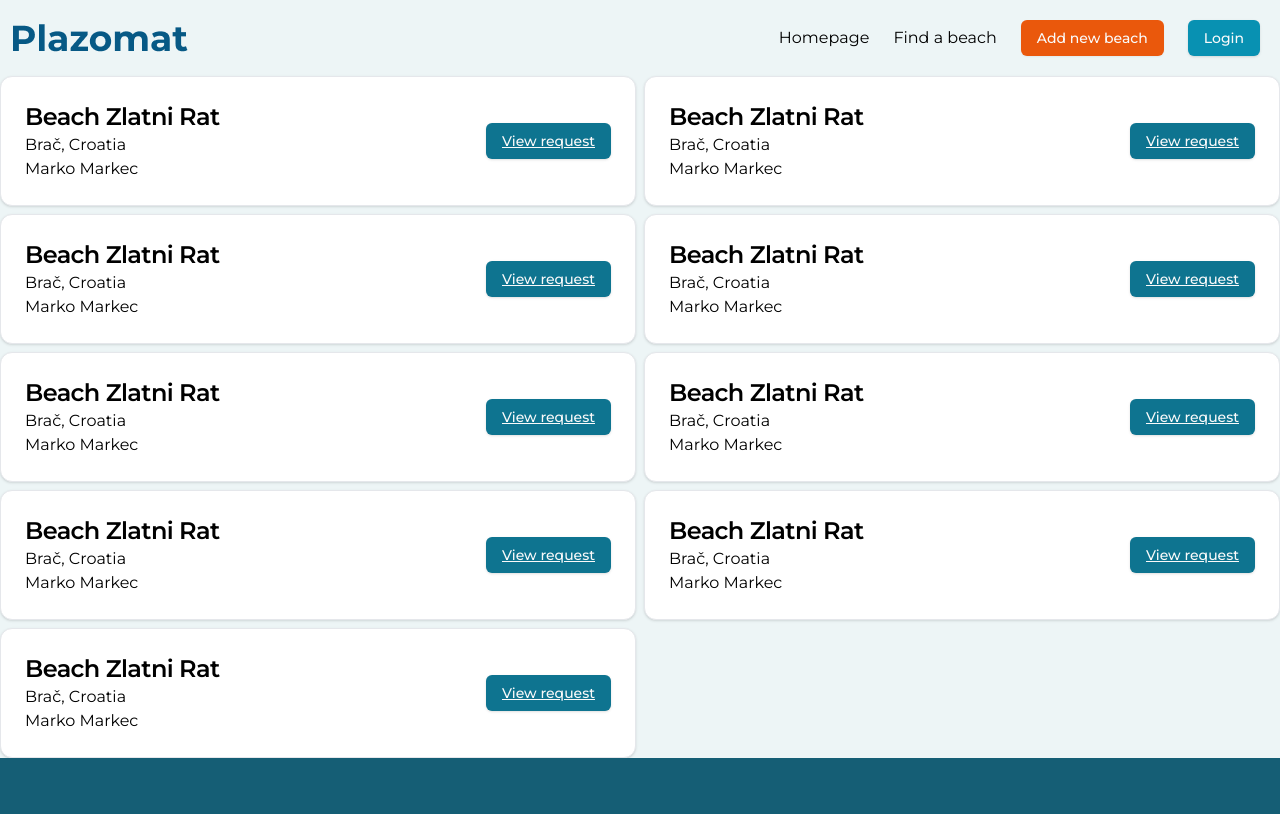
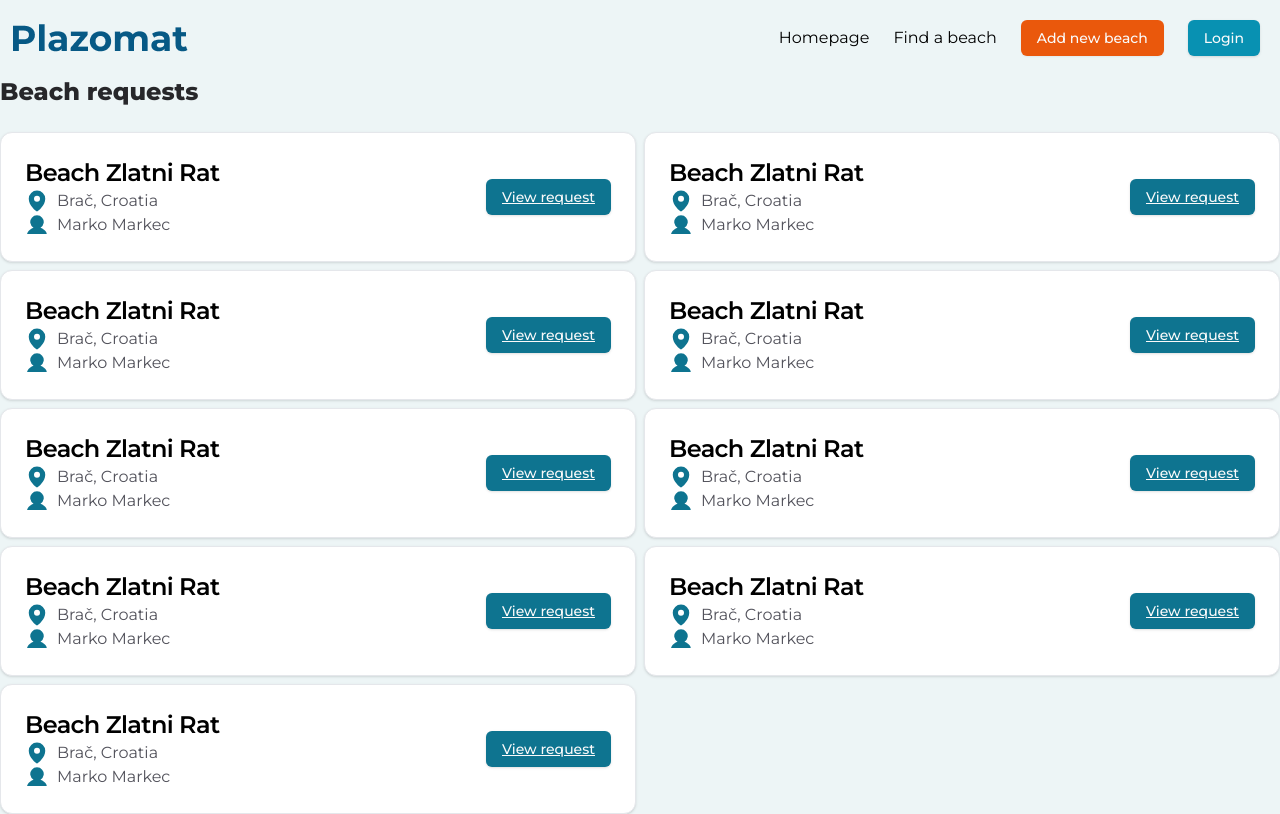
Before and after one commit to Fr1k1/wavespotter-react-express, a React (Vite) app in the folder frontend/: page /beach-requests in a window 1280 px wide. Shown: the top 814 px of the page. Built offline with nearby package versions, Linux system fonts and the light colour scheme.

Commit message:
Design improvements

```diff
--- a/frontend/src/components/ui/BeachRequestsCard.tsx
+++ b/frontend/src/components/ui/BeachRequestsCard.tsx
@@ -1,26 +1,29 @@
+import { MapPin, User } from "@phosphor-icons/react";
 import { Button } from "./button";
 import { Card, CardHeader, CardTitle } from "./card";
 
 const BeachRequestsCard = () => {
   return (
     <Card>
-      <div className="">
-        <CardHeader className="">
+      <div>
+        <CardHeader>
           <div className="flex justify-between items-center">
-            <div className="">
-              <div className="">
+            <div>
+              <div>
                 <CardTitle>Beach Zlatni Rat</CardTitle>
-                <div className="">
-                  <div>
+                <div>
+                  <div className="flex items-center gap-2 text-gray-600">
+                    <MapPin size={24} weight="fill" color="#0E7490" />
                     <p>Brač, Croatia</p>
                   </div>
-                  <div>
+                  <div className="flex items-center gap-2 text-gray-600">
+                    <User size={24} weight="fill" color="#0E7490" />
                     <p>Marko Markec</p>
                   </div>
                 </div>
               </div>
             </div>
-            <div className="">
+            <div>
               <Button underlined variant={"darker"}>
                 View request
               </Button>
--- a/frontend/src/components/ui/cardItem.tsx
+++ b/frontend/src/components/ui/cardItem.tsx
@@ -12,9 +12,9 @@ const CardItem = ({ data }: { data: CardData }) => {
   return (
     <div>
       <Card>
-        <CardHeader className="">
+        <CardHeader>
           <div className=" flex flex-row items-center justify-between">
-            <div className="">
+            <div>
               <CardTitle>{data?.title}</CardTitle>
               <div className=" flex items-center gap-2">
                 <Rating
--- a/frontend/src/pages/AddNewBeach.tsx
+++ b/frontend/src/pages/AddNewBeach.tsx
@@ -266,7 +266,7 @@ const AddNewBeach = () => {
           <div className=" w-2/4 flex flex-col gap-6">
             <div className="flex items-center justify-between">
               <Subtitle>Images</Subtitle>
-              <PlusCircle size={32} weight="fill" />
+              <PlusCircle size={32} weight="fill" color="#0E7490" />
             </div>
 
             <div>
@@ -286,7 +286,7 @@ const AddNewBeach = () => {
                   render={({ field }) => (
                     <FormItem className="w-full">
                       <FormLabel>Beach city</FormLabel>
-                      <FormControl className="">
+                      <FormControl>
                         <Select value={field.value}>
                           <SelectTrigger>
                             <SelectValue placeholder="Choose beach city" />
--- a/frontend/src/pages/BeachRequests.tsx
+++ b/frontend/src/pages/BeachRequests.tsx
@@ -1,8 +1,11 @@
 import BeachRequestsCard from "@/components/ui/BeachRequestsCard";
+import Title from "@/components/ui/Title";
 
 const BeachRequests = () => {
   return (
-    <div className="grid grid-cols-2 gap-2">
+    <div className="flex flex-col gap-6">
+      <Title>Beach requests</Title>
+      <div className="grid grid-cols-2 gap-2 mb-6">
         <BeachRequestsCard />
         <BeachRequestsCard />
         <BeachRequestsCard />
@@ -13,6 +16,7 @@ const BeachRequests = () => {
         <BeachRequestsCard />
         <BeachRequestsCard />
       </div>
+    </div>
   );
 };
 
```
Lines whose indentation alone changed are shown as unchanged.
